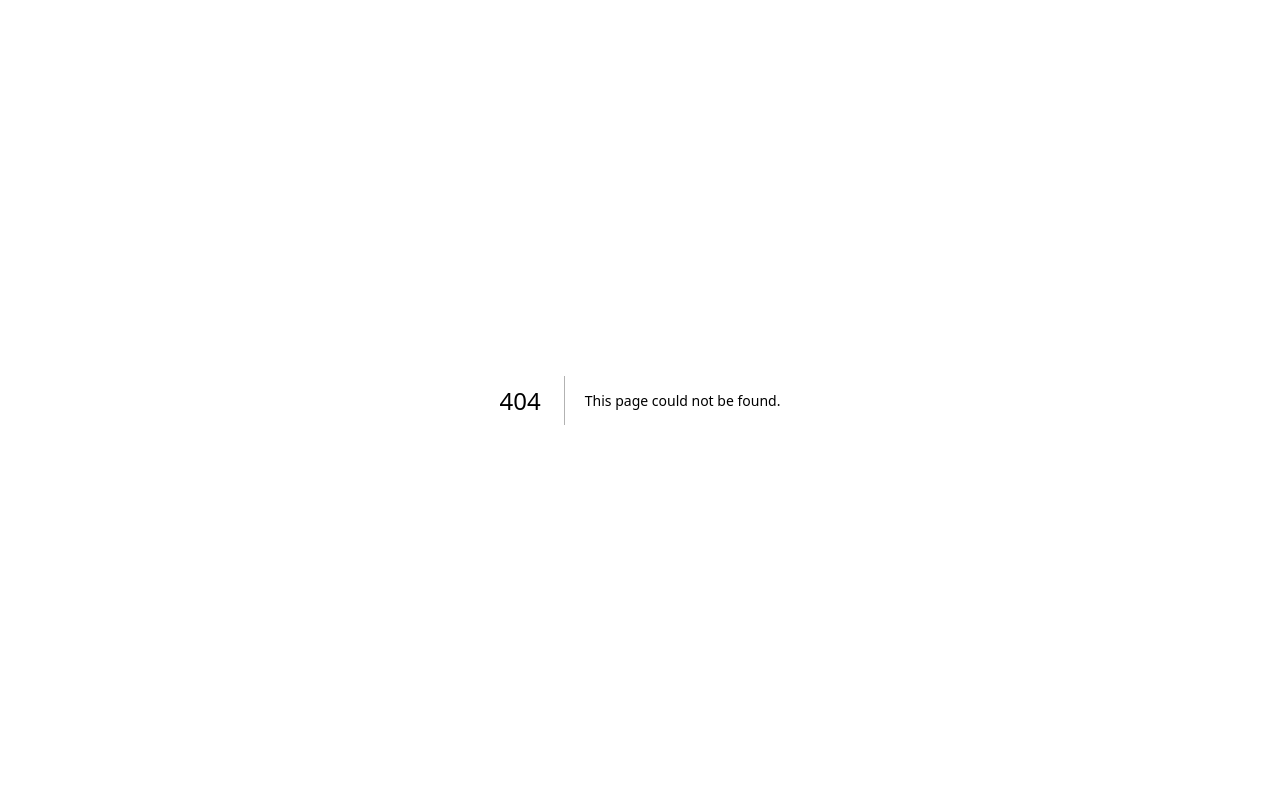
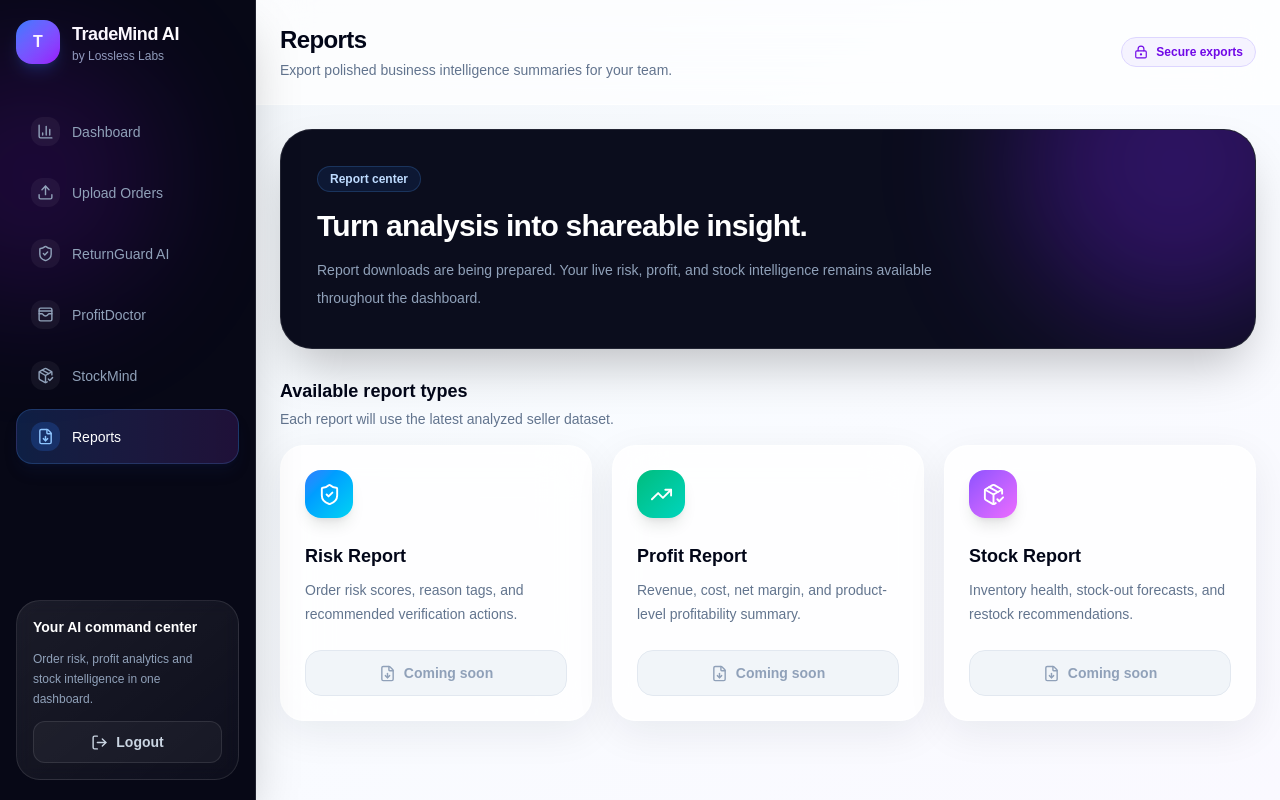
Before and after one commit to sajib-kundu-ai/TradeMind-AI, a Next.js app in the folder frontend/: page /reports in a window 1280 px wide. Before the commit this address had no page. Built offline with nearby package versions, Linux system fonts and the light colour scheme.

Commit message:
feat: add reports page

```diff
--- /dev/null
+++ b/frontend/app/reports/page.js
@@ -0,0 +1,30 @@
+import Sidebar from "@/components/Sidebar";
+import { FileDown, LockKeyhole, PackageCheck, ShieldCheck, TrendingUp } from "lucide-react";
+
+const reports = [
+  { title: "Risk Report", description: "Order risk scores, reason tags, and recommended verification actions.", icon: ShieldCheck, tone: "from-blue-500 to-cyan-400", status: "Coming soon" },
+  { title: "Profit Report", description: "Revenue, cost, net margin, and product-level profitability summary.", icon: TrendingUp, tone: "from-emerald-500 to-teal-400", status: "Coming soon" },
+  { title: "Stock Report", description: "Inventory health, stock-out forecasts, and restock recommendations.", icon: PackageCheck, tone: "from-violet-500 to-fuchsia-400", status: "Coming soon" },
+];
+
+export default function ReportsPage() {
+  return (
+    <main className="min-h-screen bg-gradient-to-br from-slate-100 via-blue-50/40 to-violet-50/50 pb-24 lg:pb-0">
+      <Sidebar />
+      <section className="lg:pl-64">
+        <header className="border-b border-white/70 bg-white/70 px-6 py-6 backdrop-blur-xl">
+          <div className="flex flex-col justify-between gap-4 md:flex-row md:items-center"><div><h1 className="text-2xl font-bold tracking-tight text-slate-950">Reports</h1><p className="mt-1 text-sm text-slate-500">Export polished business intelligence summaries for your team.</p></div><span className="inline-flex w-fit items-center gap-2 rounded-full border border-violet-200 bg-violet-50 px-3 py-1.5 text-xs font-semibold text-violet-700"><LockKeyhole size={14} /> Secure exports</span></div>
+        </header>
+
+        <div className="space-y-7 p-6">
+          <div className="relative overflow-hidden rounded-[2rem] border border-white/10 bg-[#0b0d1d] p-7 text-white shadow-2xl sm:p-9">
+            <div className="pointer-events-none absolute -right-20 -top-32 h-80 w-80 rounded-full bg-violet-600/30 blur-3xl" />
+            <div className="relative max-w-2xl"><span className="inline-flex rounded-full border border-blue-400/20 bg-blue-500/10 px-3 py-1 text-xs font-semibold text-blue-200">Report center</span><h2 className="mt-4 text-3xl font-bold tracking-tight">Turn analysis into shareable insight.</h2><p className="mt-3 text-sm leading-7 text-slate-400">Report downloads are being prepared. Your live risk, profit, and stock intelligence remains available throughout the dashboard.</p></div>
+          </div>
+
+          <div><div className="mb-4"><h2 className="text-lg font-bold text-slate-950">Available report types</h2><p className="mt-1 text-sm text-slate-500">Each report will use the latest analyzed seller dataset.</p></div><div className="grid gap-5 md:grid-cols-2 xl:grid-cols-3">{reports.map(({ title, description, icon: Icon, tone, status }) => <article key={title} className="group overflow-hidden rounded-3xl border border-white/70 bg-white/80 p-6 shadow-[0_12px_40px_rgba(15,23,42,0.07)] backdrop-blur-xl transition hover:-translate-y-1 hover:shadow-xl"><div className={`flex h-12 w-12 items-center justify-center rounded-2xl bg-gradient-to-br ${tone} text-white shadow-lg`}><Icon size={23} /></div><h3 className="mt-6 text-lg font-bold text-slate-950">{title}</h3><p className="mt-2 min-h-12 text-sm leading-6 text-slate-500">{description}</p><button type="button" disabled className="mt-6 flex w-full cursor-not-allowed items-center justify-center gap-2 rounded-2xl border border-slate-200 bg-slate-100 px-4 py-3 text-sm font-semibold text-slate-400"><FileDown size={17} />{status}</button></article>)}</div></div>
+        </div>
+      </section>
+    </main>
+  );
+}
```
